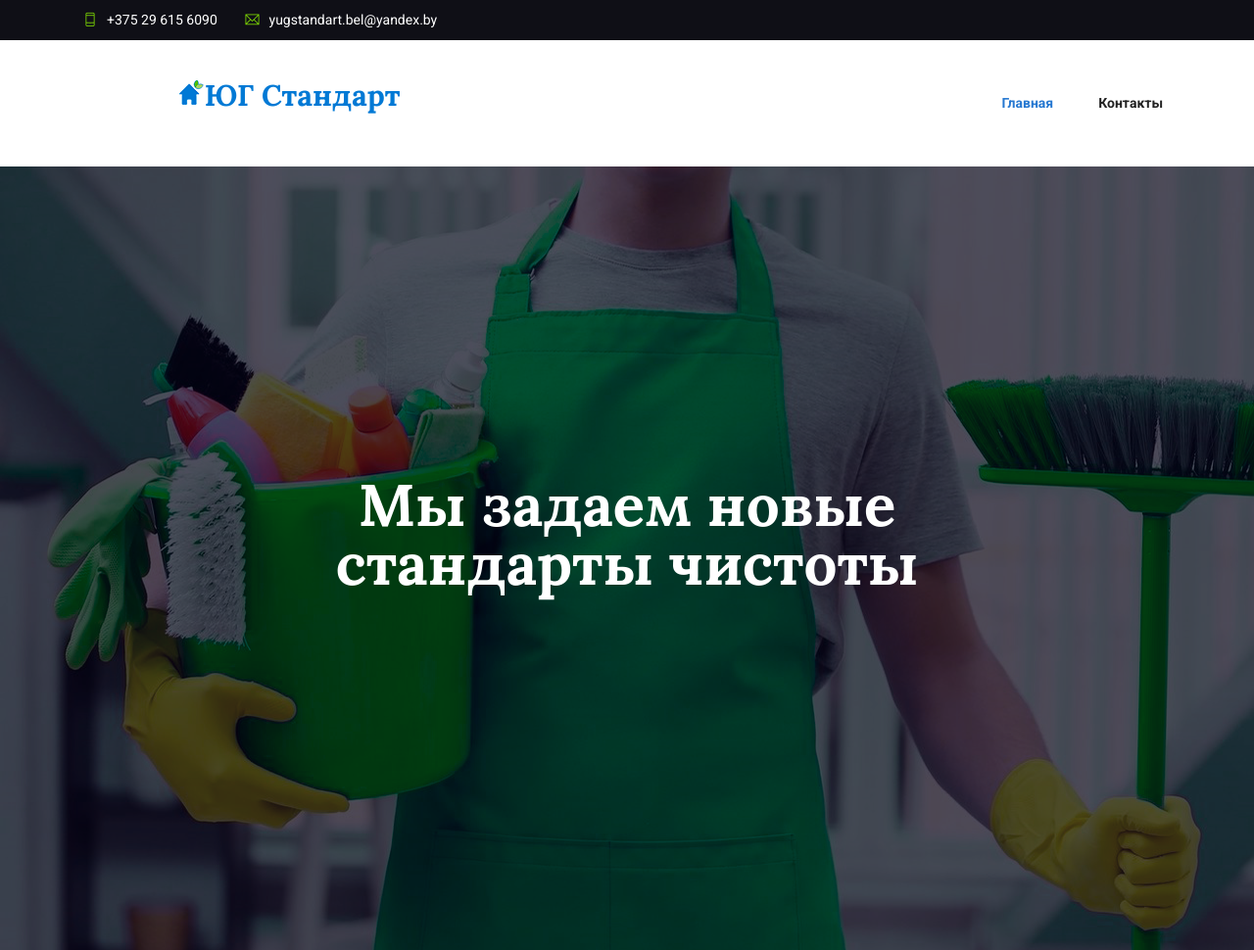
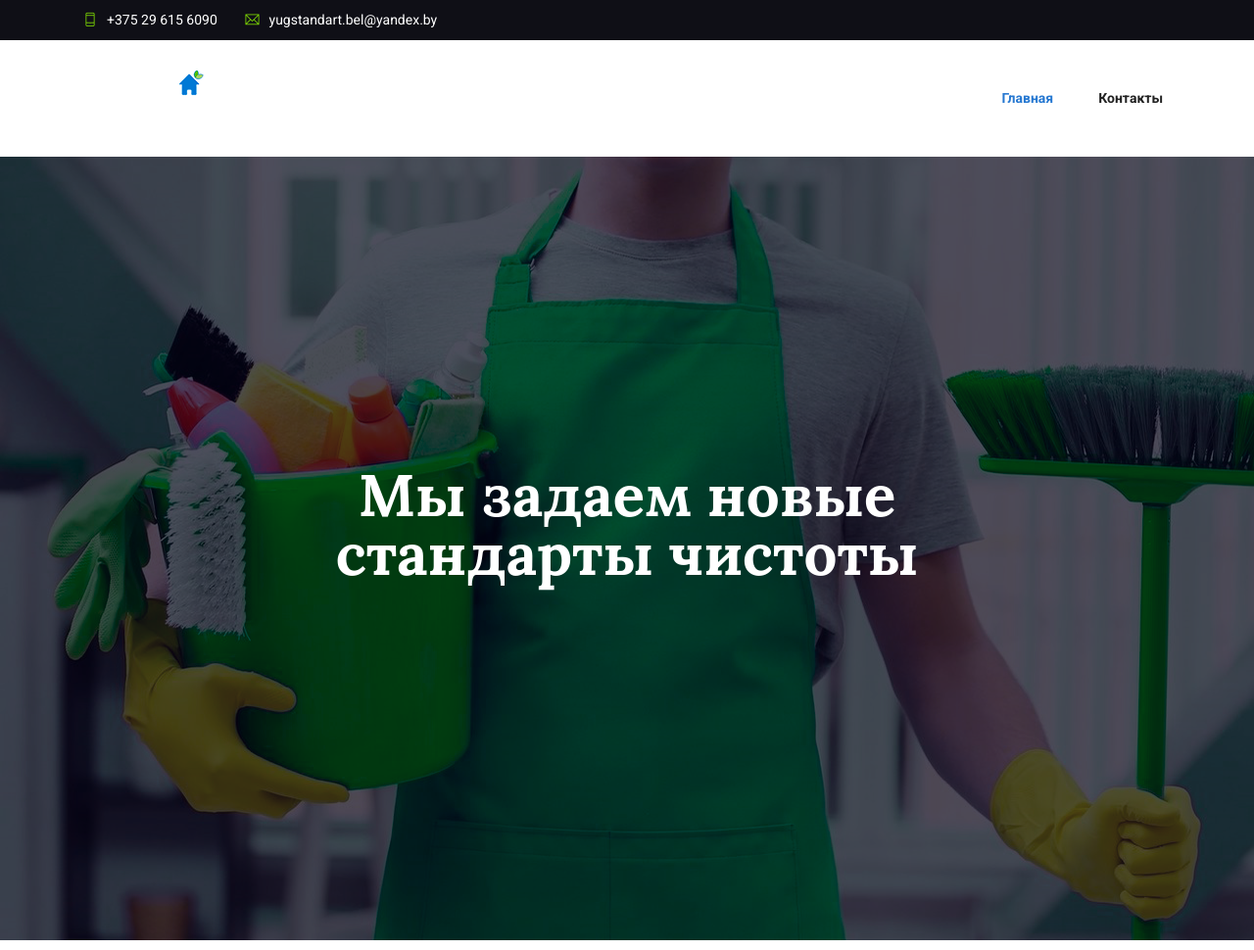
Before and after one commit to diafblo/diafblo.github.io, a plain HTML site: page index.html in a window 1280 px wide. Shown: the top 970 px of the page at 98% size. Drawn offline with Linux system fonts and the light colour scheme.

Commit message:
Update index.html

```diff
--- a/index.html
+++ b/index.html
@@ -31,7 +31,7 @@
       <nav class="navbar navbar-expand-lg navbar-light">
         <div class="container box_1620 logo menu_nav">
           <pre>
-            <li class="navbar-brand logo_h logo-item active"><img src="img/logo.png" alt="ЮГ Стандарт"><a class="logo-link" href="index.html">ЮГ Стандарт</a></li></pre>
+            <li class="navbar-brand logo_h logo-item active"><img src="img/logo.png" alt="ЮГ Стандарт"><!--<a class="logo-link" href="index.html">ЮГ Стандарт</a>--></li></pre>
           <button class="navbar-toggler" type="button" data-toggle="collapse" data-target="#navbarSupportedContent" aria-controls="navbarSupportedContent" aria-expanded="false" aria-label="Toggle navigation">
             <span class="icon-bar"></span>
             <span class="icon-bar"></span>
```
